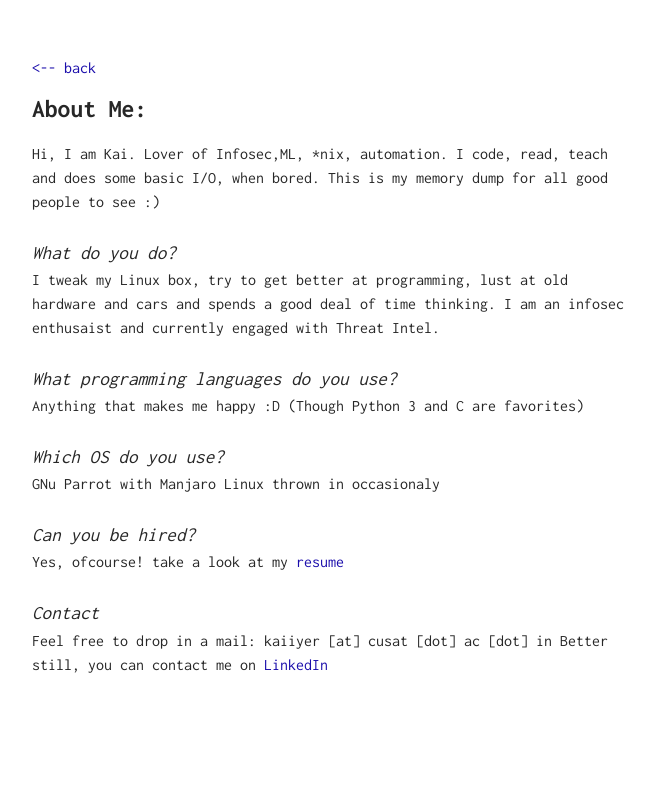
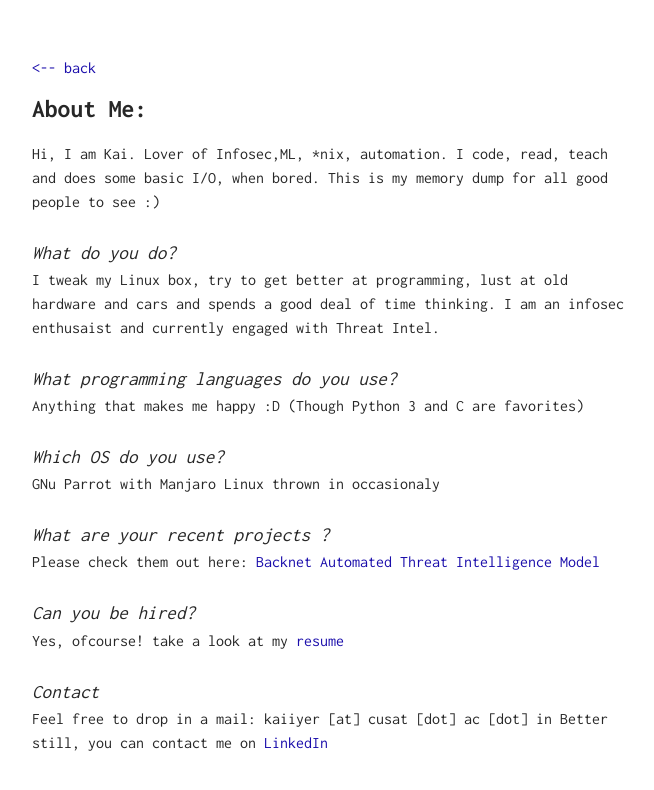
Before and after one commit to kaiiyer/kaiiyer.github.io, a Jekyll site: the page built from me/index.md, in a window 1280 px wide. Shown: the top 790 px of the page, without its empty margins (308-962 px from the left). Built offline with Jekyll 4.4.1, drawn with Linux system fonts in a browser that asks for light colours.

Commit message:
Update index.md

```diff
--- a/me/index.md
+++ b/me/index.md
@@ -14,6 +14,11 @@ Anything that makes me happy :D (Though Python 3 and C are favorites)
 # Which OS do you use?
 GNu Parrot with Manjaro Linux thrown in occasionaly
 
+# What are your recent projects ?
+Please check them out here:
+[Backnet](https://kaiiyer.github.io/backnet/)
+[Automated Threat Intelligence Model](https://kaiiyer.github.io/automated-threat-intelligent-model/)
+
 # Can you be hired?
 Yes, ofcourse! take a look at my [resume](https://github.com/kaiiyer/kaiiyer.github.io/raw/master/me/Resume.pdf)
 
```
